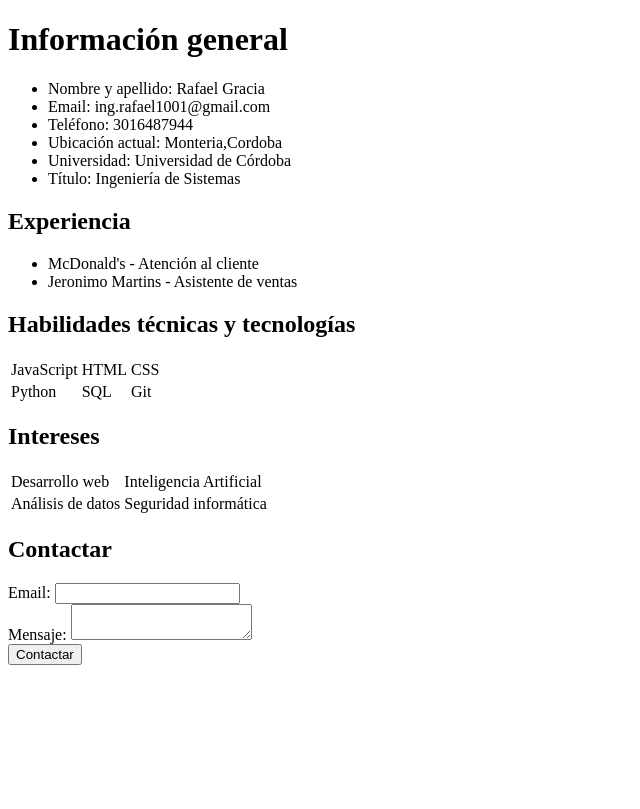
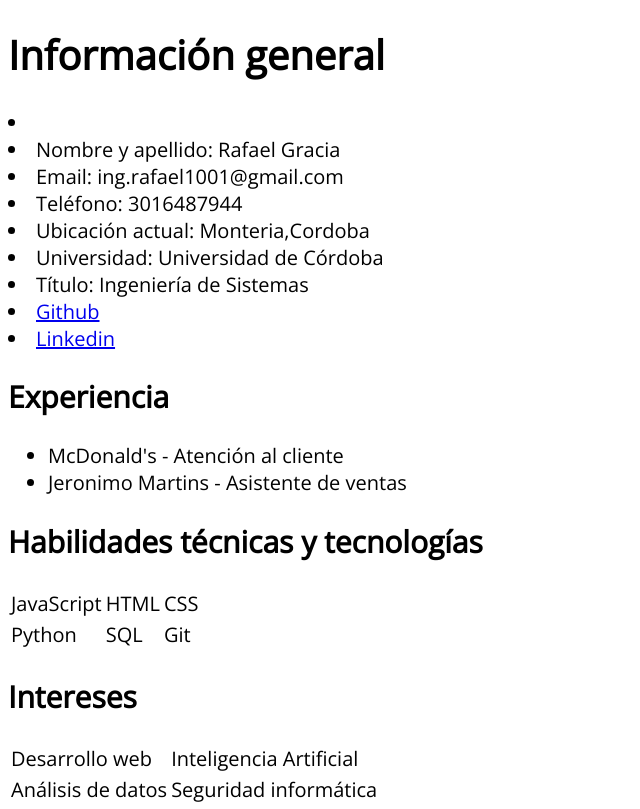
Before and after one commit to rafaelg1004/html-intro, a plain HTML site: page index.html in a window 1280 px wide. Shown: the top 809 px of the page, without its empty margins (0-640 px from the left). Drawn offline with nearby package versions, Linux system fonts and the light colour scheme.

Commit message:
agreggue estilo

```diff
--- a/index.html
+++ b/index.html
@@ -1,17 +1,22 @@
 <!DOCTYPE html>
 <html>
 <head>
+    <link href="https://fonts.googleapis.com/css2?family=Open+Sans" rel="stylesheet" type="text/css">
+    <link href="styles/style.css" rel="stylesheet" type="text/css">
   <title>Mi Hoja de Vida</title>
 </head>
 <body>
   <h1>Información general</h1>
-  <ul>
+  <li>
     <li>Nombre y apellido: Rafael Gracia</li>
     <li>Email: ing.rafael1001@gmail.com</li>
     <li>Teléfono: 3016487944</li>
     <li>Ubicación actual: Monteria,Cordoba</li>
     <li>Universidad: Universidad de Córdoba</li>
     <li>Título: Ingeniería de Sistemas</li>
+    <li> <a href="https://github.com/rafaelg1004">Github</a></li>
+    <li> <a href="https://www.linkedin.com/in/rafaelg1004">Linkedin</a></li>
+
   </ul>
 
   <h2>Experiencia</h2>
--- /dev/null
+++ b/styles/style.css
@@ -0,0 +1,4 @@
+html {
+    font-size: 20px; /* px quiere decir 'píxeles': el tamaño de la fuente base es ahora de 10 píxeles de altura */
+    font-family: "Open Sans", sans-serif; /* Este debe ser el resto del resultado que obtuviste de Google fonts */
+  }
```
